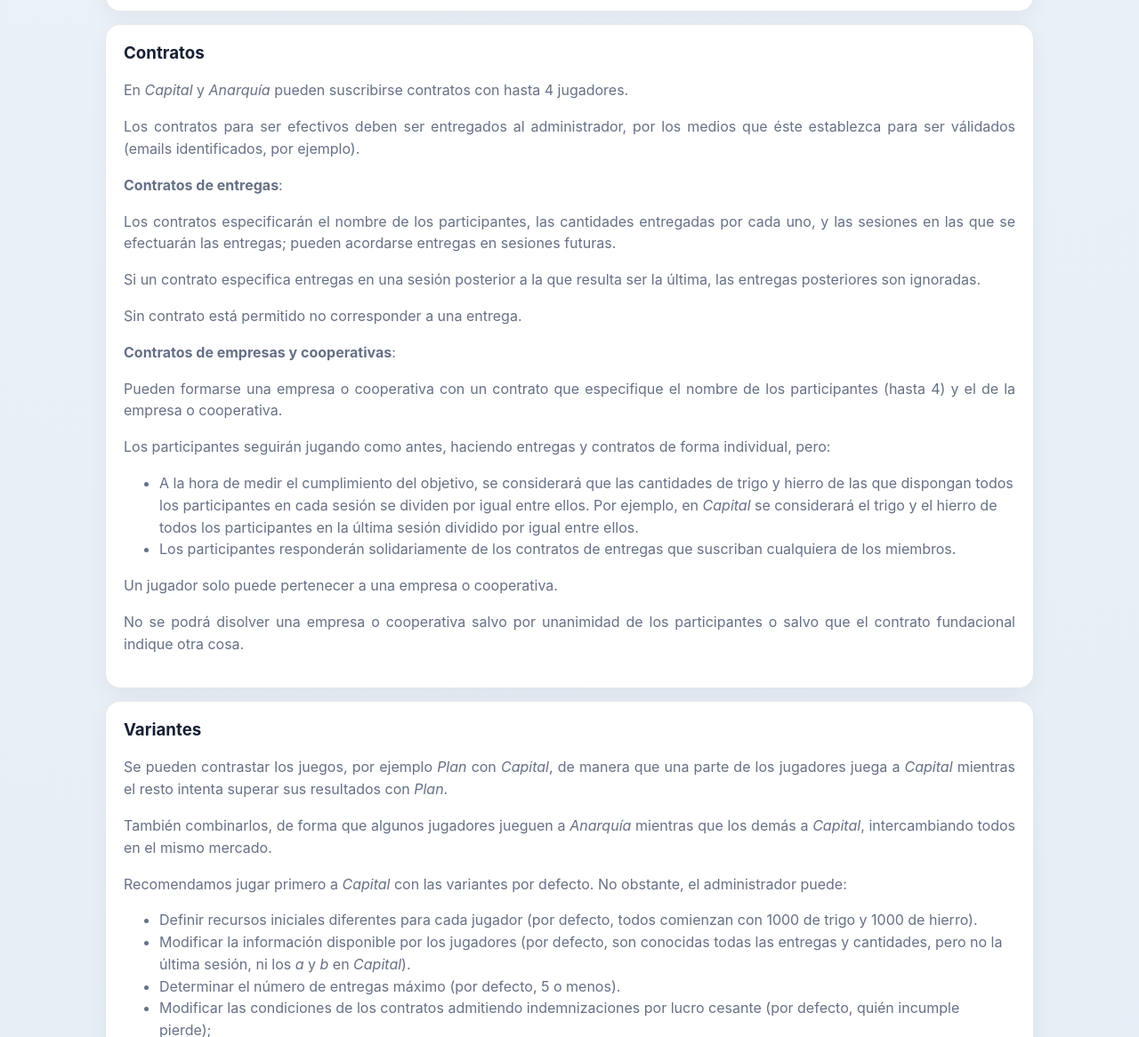
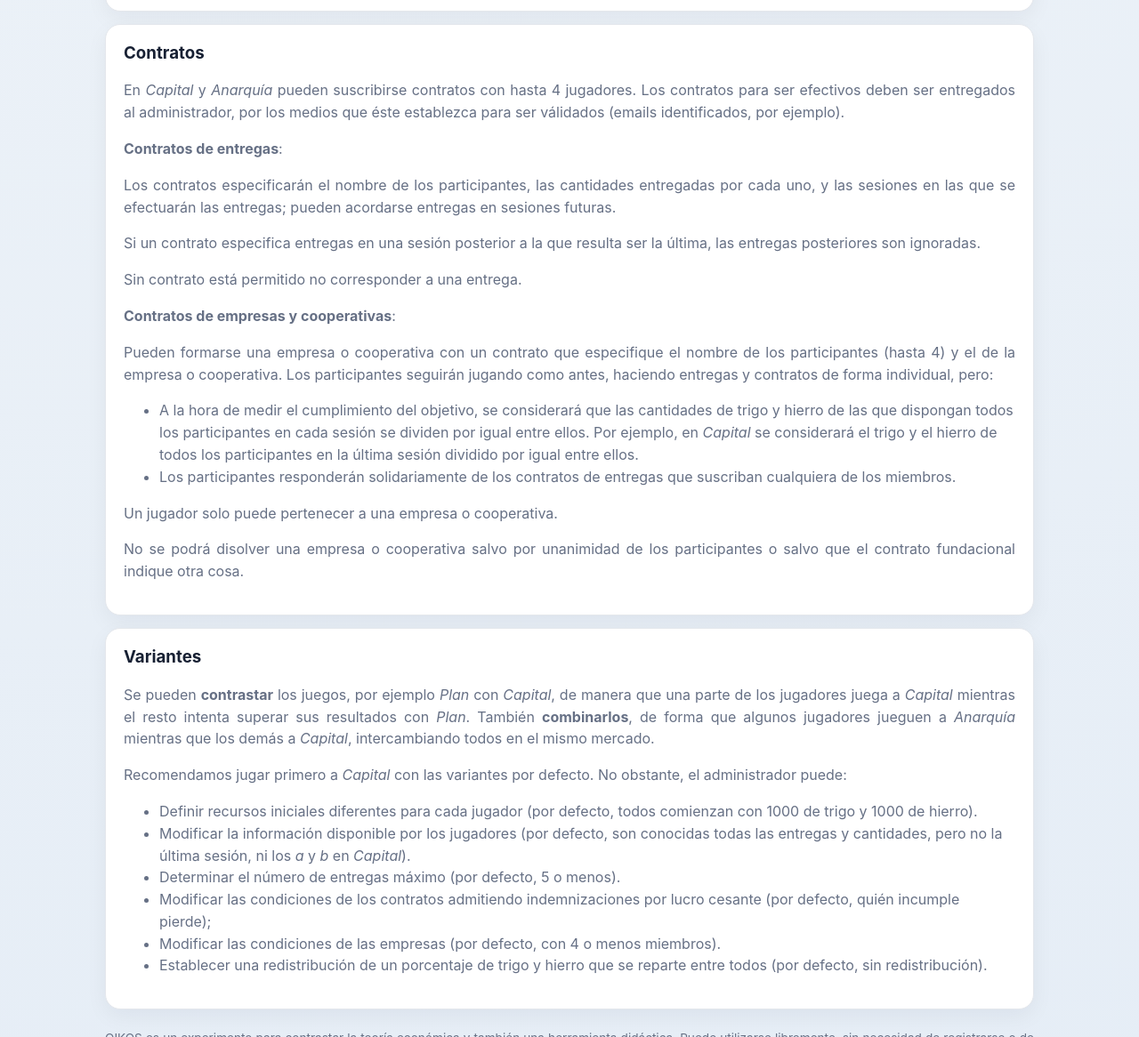
Before and after one commit to mmuinosp-hub/uab, a website: page public/index.html in a window 1280 px wide. Shown: the part 2688-3854 px from the top of the page at 89% size. Drawn offline with Linux system fonts and the light colour scheme.

Commit message:
Add files via upload

```diff
--- a/public/index.html
+++ b/public/index.html
@@ -91,8 +91,7 @@ main{max-width:1080px;margin:auto;padding:34px 18px 70px}.hero{padding:38px 30px
 
 <section class="card wide">
 <h3>Contratos</h3>
-<p align ="Justify">En <i>Capital</i> y <i>Anarquía</i> pueden suscribirse contratos con hasta 4 jugadores.
-<p align ="Justify">Los contratos para ser efectivos deben ser entregados al administrador, por los medios que éste establezca para ser válidados (emails identificados, por ejemplo).
+<p align ="Justify">En <i>Capital</i> y <i>Anarquía</i> pueden suscribirse contratos con hasta 4 jugadores. Los contratos para ser efectivos deben ser entregados al administrador, por los medios que éste establezca para ser válidados (emails identificados, por ejemplo).
 <p align ="Justify"><b>Contratos de entregas</b>:
 
 <p align ="Justify">Los contratos especificarán el nombre de los participantes, las cantidades entregadas por cada uno, y las sesiones en las que se efectuarán las entregas; pueden acordarse entregas en sesiones futuras.
@@ -101,8 +100,7 @@ main{max-width:1080px;margin:auto;padding:34px 18px 70px}.hero{padding:38px 30px
 </ul>
 <p align ="Justify"><b>Contratos de empresas y cooperativas</b>:
 
-<p align ="Justify">Pueden formarse una empresa o cooperativa con un contrato que especifique el nombre de los participantes (hasta 4) y el de la empresa o cooperativa.
-<p align ="Justify">Los participantes seguirán jugando como antes, haciendo entregas y contratos de forma individual, pero:
+<p align ="Justify">Pueden formarse una empresa o cooperativa con un contrato que especifique el nombre de los participantes (hasta 4) y el de la empresa o cooperativa. Los participantes seguirán jugando como antes, haciendo entregas y contratos de forma individual, pero:
 <ul>
 <li>A la hora de medir el cumplimiento del objetivo, se considerará que las cantidades de trigo y hierro de las que dispongan todos los participantes en cada sesión se dividen por igual entre ellos. Por ejemplo, en <i>Capital</i> se considerará el trigo y el hierro de todos los participantes en la última sesión dividido por igual entre ellos.
 <li>Los participantes responderán solidariamente de los contratos de entregas que suscriban cualquiera de los miembros.
@@ -116,8 +114,7 @@ main{max-width:1080px;margin:auto;padding:34px 18px 70px}.hero{padding:38px 30px
 <section class="card wide">
 <h3>Variantes</h3>
 
-<p align ="Justify">Se pueden contrastar los juegos, por ejemplo <i>Plan</i> con <i>Capital</i>, de manera que una parte de los jugadores juega a <i>Capital</i> mientras el resto intenta superar sus resultados con <i>Plan</i>.
-<p align ="Justify">También combinarlos, de forma que algunos jugadores jueguen a <i>Anarquía</i> mientras que los demás a <i>Capital</i>, intercambiando todos en el mismo mercado.
+<p align ="Justify">Se pueden <b>contrastar</b> los juegos, por ejemplo <i>Plan</i> con <i>Capital</i>, de manera que una parte de los jugadores juega a <i>Capital</i> mientras el resto intenta superar sus resultados con <i>Plan</i>. También <b>combinarlos</b>, de forma que algunos jugadores jueguen a <i>Anarquía</i> mientras que los demás a <i>Capital</i>, intercambiando todos en el mismo mercado.
 
 <p align ="Justify"><p align ="Justify">Recomendamos jugar primero a <i>Capital</i> con las variantes por defecto. No obstante, el administrador puede:
 <ul>
```
Also changed, not shown: public/indexeng.html (+5 -7 lines).
